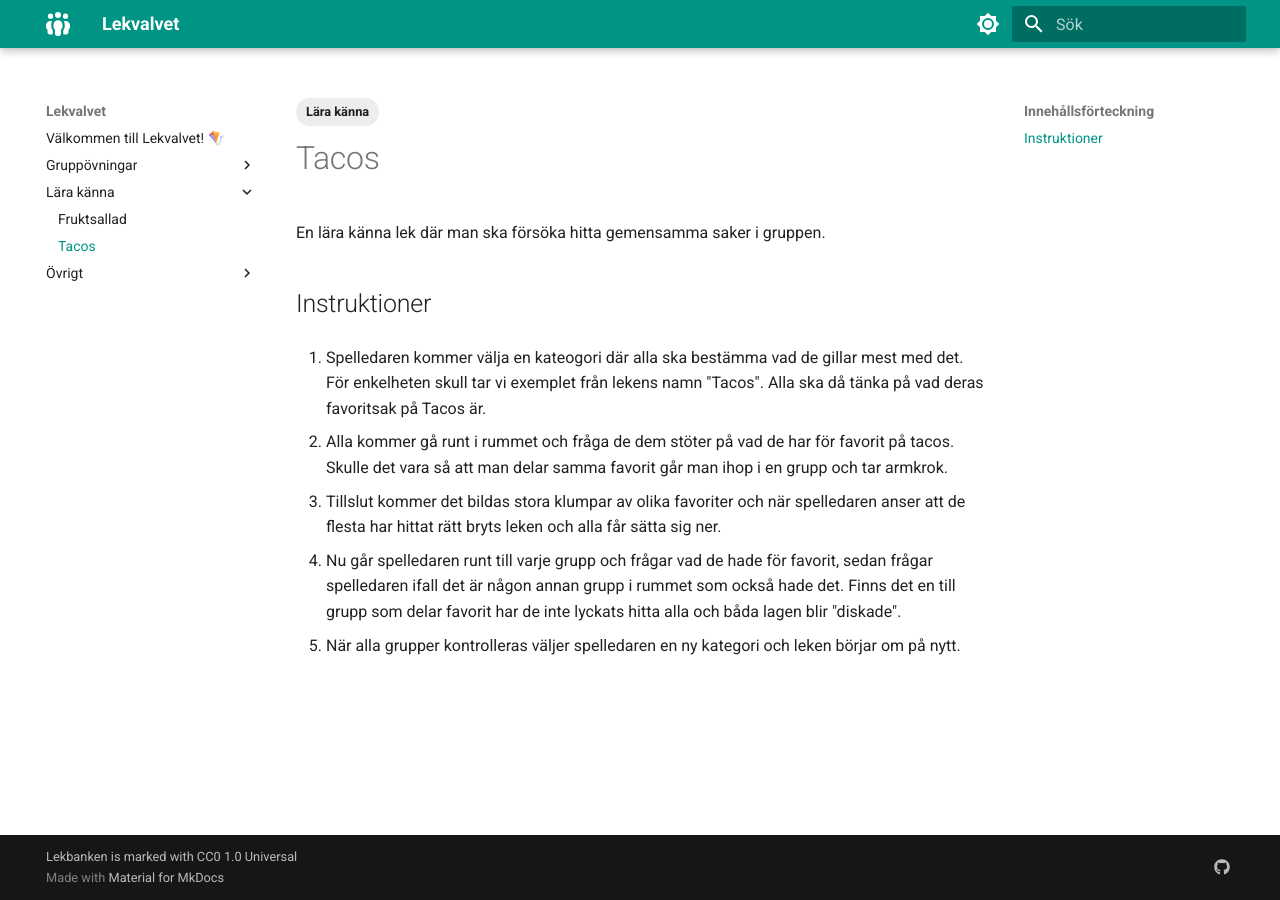
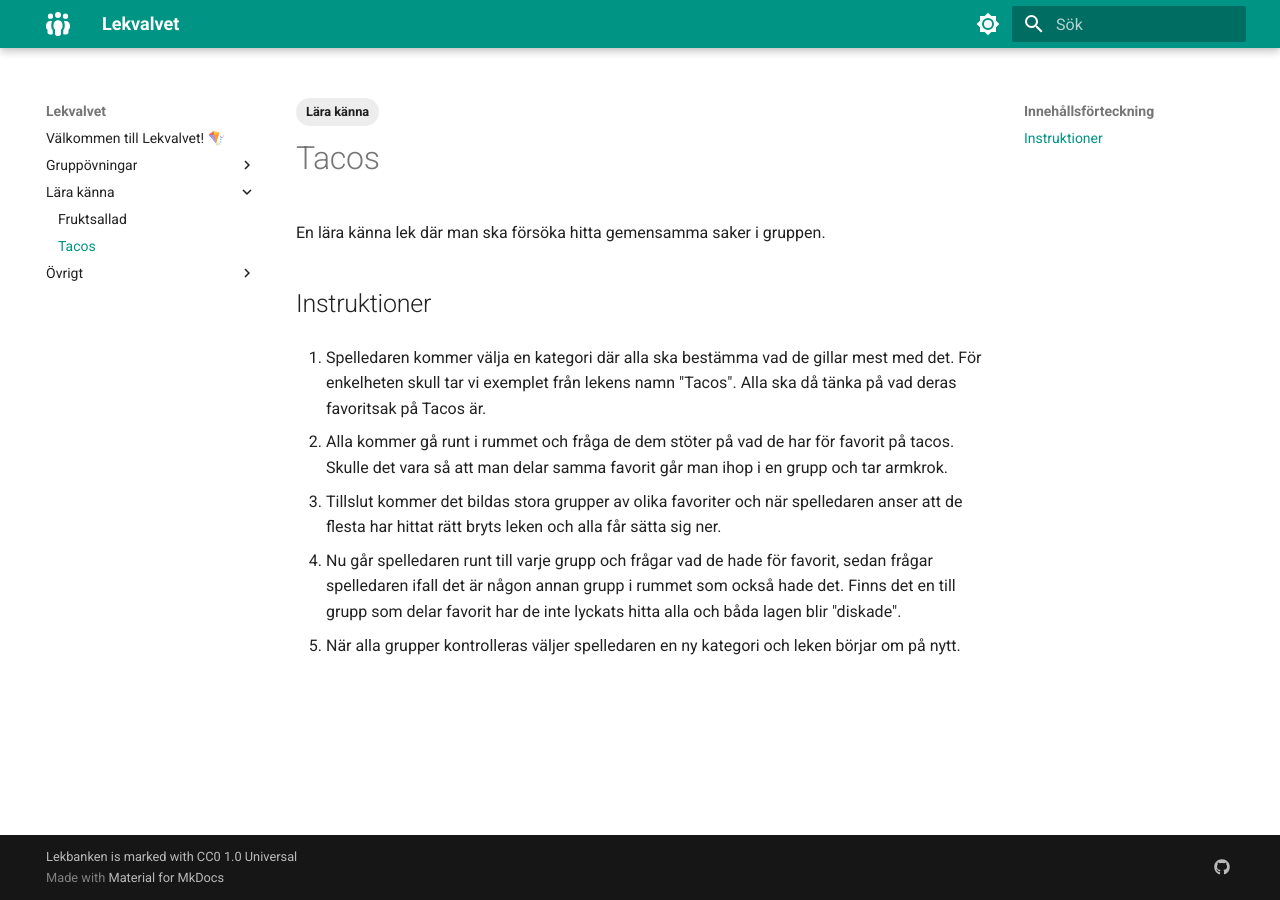
Before and after one commit to Bjorkan/Lekvalvet, an MkDocs documentation site: the page built from docs/Lära känna/tacos.md, in a window 1280 px wide. Built offline with MkDocs 1.6.1 and Material for MkDocs 9.7.7, drawn with Linux system fonts in a browser that asks for light colours.

Commit message:
Update tacos.md

```diff
--- a/docs/Lära känna/tacos.md
+++ b/docs/Lära känna/tacos.md
@@ -3,11 +3,11 @@
 En lära känna lek där man ska försöka hitta gemensamma saker i gruppen.
 
 ## Instruktioner
-1. Spelledaren kommer välja en kateogori där alla ska bestämma vad de gillar mest med det. För enkelheten skull tar vi exemplet från lekens namn "Tacos". Alla ska då tänka på vad deras favoritsak på Tacos är.
+1. Spelledaren kommer välja en kategori där alla ska bestämma vad de gillar mest med det. För enkelheten skull tar vi exemplet från lekens namn "Tacos". Alla ska då tänka på vad deras favoritsak på Tacos är.
 
 2. Alla kommer gå runt i rummet och fråga de dem stöter på vad de har för favorit på tacos. Skulle det vara så att man delar samma favorit går man ihop i en grupp och tar armkrok.
 
-3. Tillslut kommer det bildas stora klumpar av olika favoriter och när spelledaren anser att de flesta har hittat rätt bryts leken och alla får sätta sig ner.
+3. Tillslut kommer det bildas stora grupper av olika favoriter och när spelledaren anser att de flesta har hittat rätt bryts leken och alla får sätta sig ner.
 
 3. Nu går spelledaren runt till varje grupp och frågar vad de hade för favorit, sedan frågar spelledaren ifall det är någon annan grupp i rummet som också hade det. Finns det en till grupp som delar favorit har de inte lyckats hitta alla och båda lagen blir "diskade".
 
```
